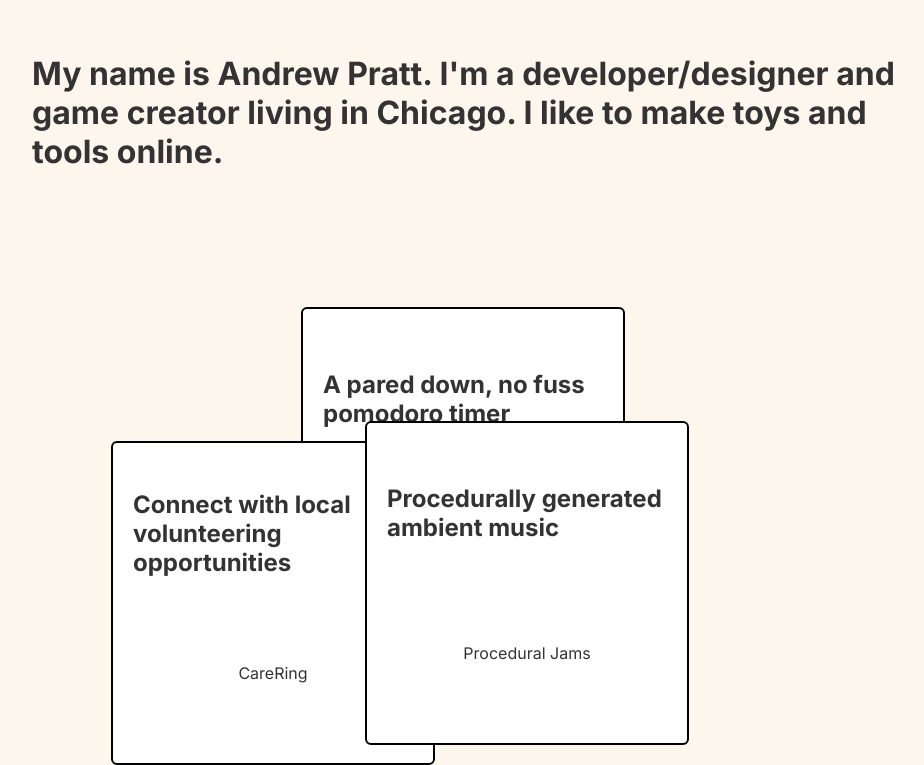
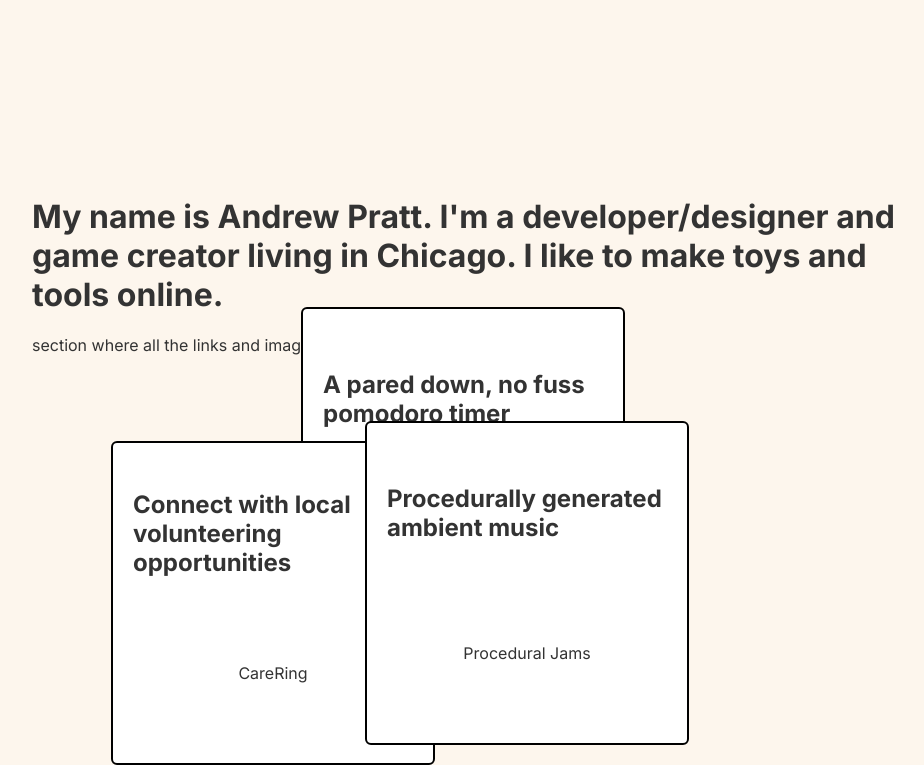
Before and after one commit to apratt957/2024portfolio, a Next.js app: page / in a window 1280 px wide. Shown: the part 135-900 px from the top of the page, without its empty margins (158-1082 px from the left). Built offline with nearby package versions, Linux system fonts and the light colour scheme.

Commit message:
small changes to layout

```diff
--- a/src/app/globals.css
+++ b/src/app/globals.css
@@ -5,5 +5,5 @@ body {
 
 header {
   max-width: 900px;
-  margin: 160px;
+  margin: auto 15px;
 }
--- a/src/app/page.tsx
+++ b/src/app/page.tsx
@@ -29,6 +29,7 @@ export default function Home() {
           My name is Andrew Pratt. I'm a developer/designer and game creator
           living in Chicago. I like to make toys and tools online.
         </h1>
+        <p>section where all the links and images will go</p>
       </header>
       <Fragment>
         {work.map((project, index) => (
```
